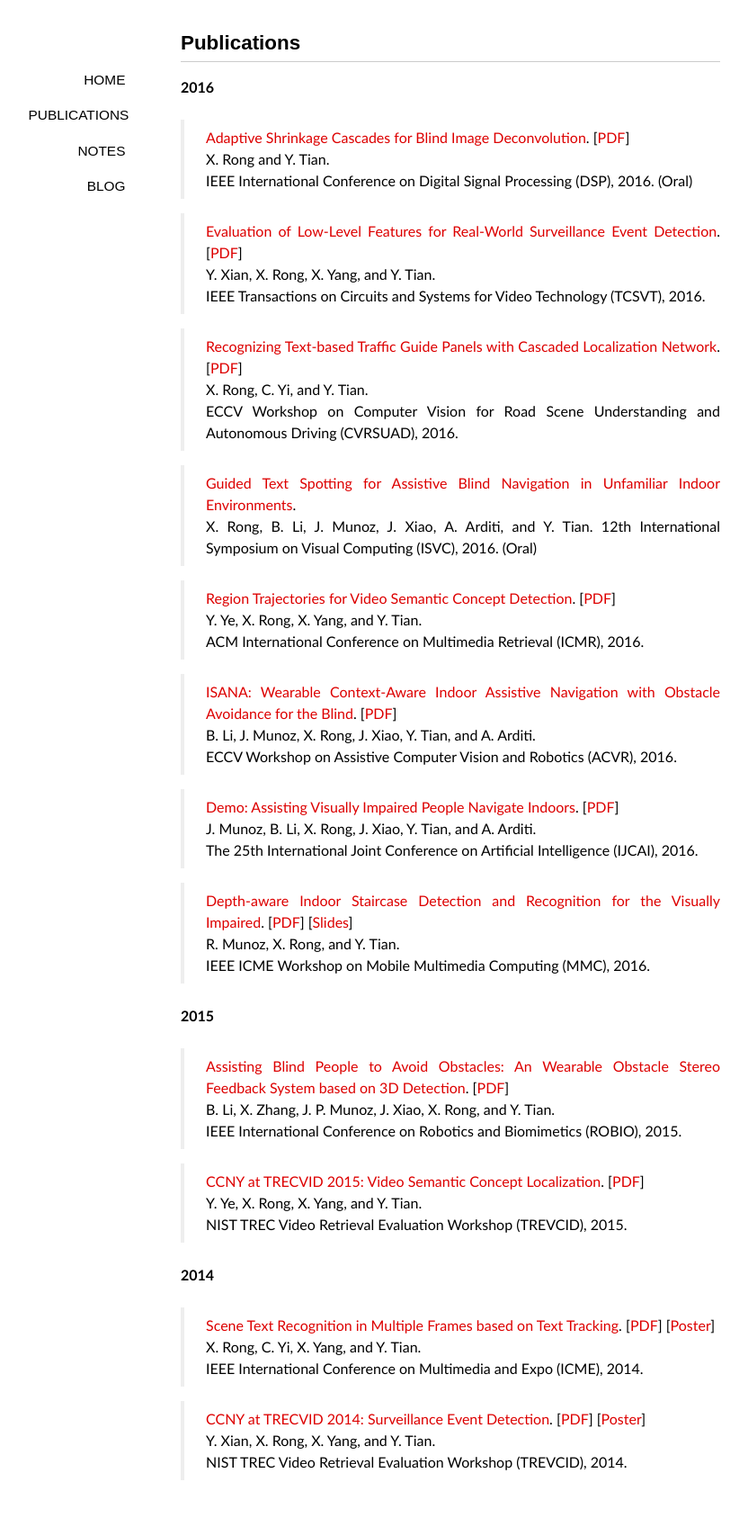
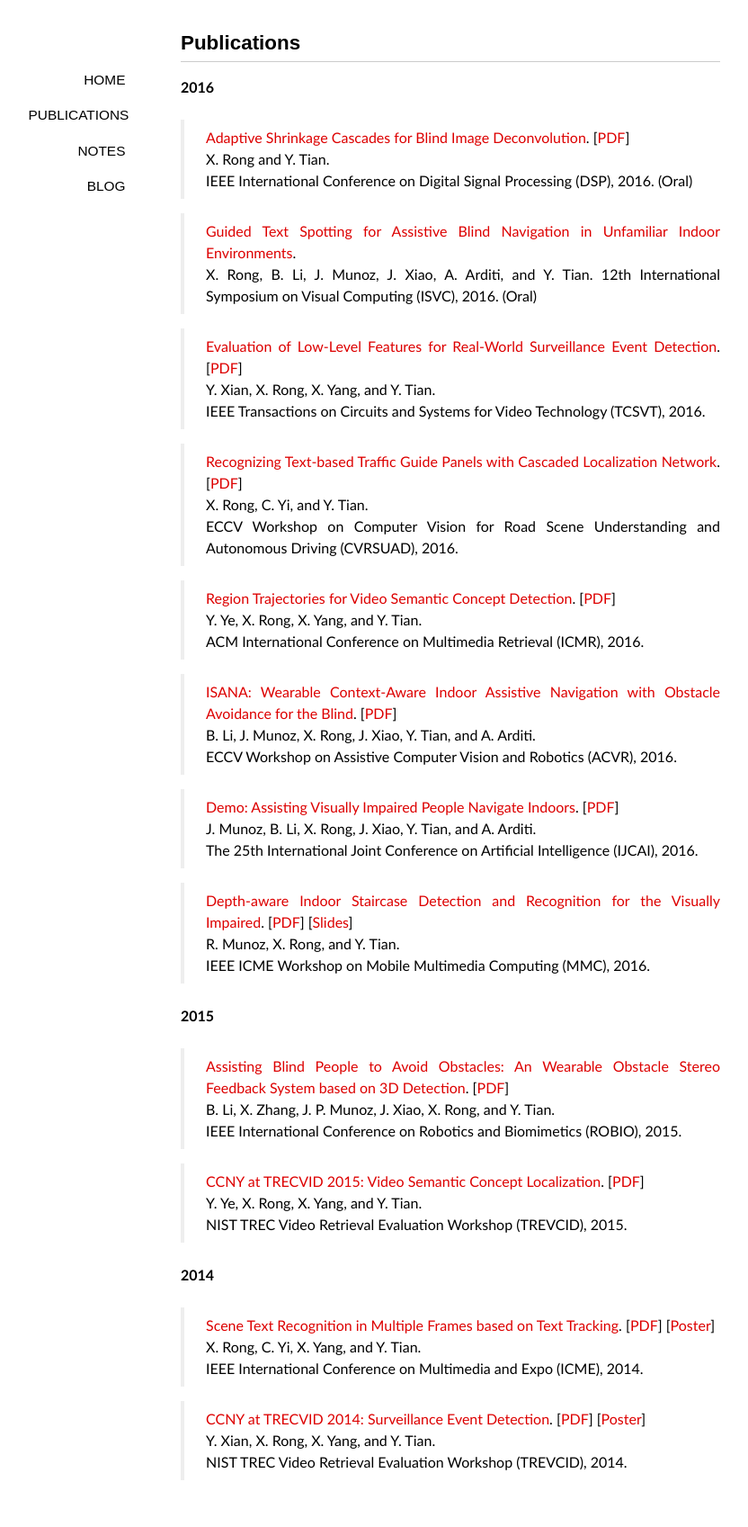
Before and after one commit to ionvision/ionvision.github.io.bk, a Jekyll site: the page built from publications/index.md, in a window 1280 px wide. Shown: the whole page at 90% size, without its empty margins (139-971 px from the left). Built offline with Jekyll 4.4.1, drawn with Linux system fonts in a browser that asks for light colours; nearby versions of some CDN libraries; some web fonts are replaced; part of the change alters nothing that is shown.

Commit message:
Change order of paper list

```diff
--- a/publications/index.md
+++ b/publications/index.md
@@ -11,6 +11,10 @@ comments: false
 X. Rong and Y. Tian.
 IEEE International Conference on Digital Signal Processing (DSP), 2016. (Oral)
 
+> [Guided Text Spotting for Assistive Blind Navigation in Unfamiliar Indoor Environments]().
+X. Rong, B. Li, J. Munoz, J. Xiao, A. Arditi, and Y. Tian.
+12th International Symposium on Visual Computing (ISVC), 2016. (Oral)
+
 
 > [Evaluation of Low-Level Features for Real-World Surveillance Event Detection](/publications/pdf/TCSVT16.pdf).
 [[PDF](/publications/pdf/TCSVT16.pdf)]
@@ -22,11 +26,6 @@ IEEE Transactions on Circuits and Systems for Video Technology (TCSVT), 2016.
 [[PDF](/publications/pdf/CVRSUAD16.pdf)]
 X. Rong, C. Yi, and Y. Tian.
 ECCV Workshop on Computer Vision for Road Scene Understanding and Autonomous Driving (CVRSUAD), 2016.
-
-
-> [Guided Text Spotting for Assistive Blind Navigation in Unfamiliar Indoor Environments]().
-X. Rong, B. Li, J. Munoz, J. Xiao, A. Arditi, and Y. Tian.
-12th International Symposium on Visual Computing (ISVC), 2016. (Oral)
 
 
 > [Region Trajectories for Video Semantic Concept Detection](/publications/pdf/ICMR16.pdf).
```
